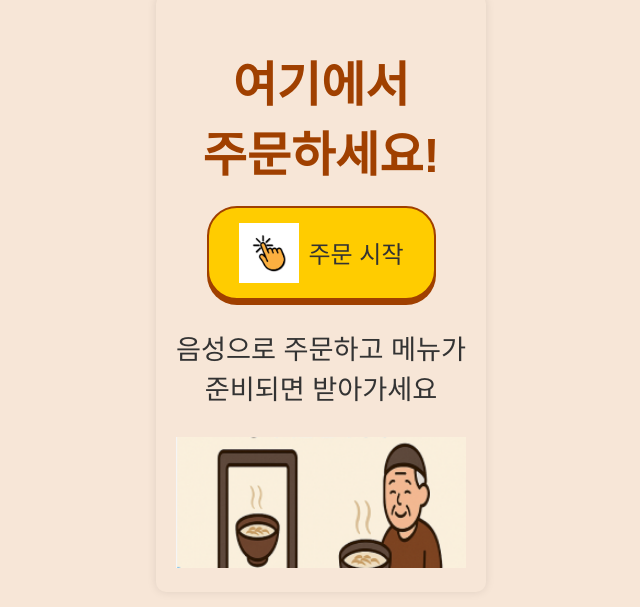
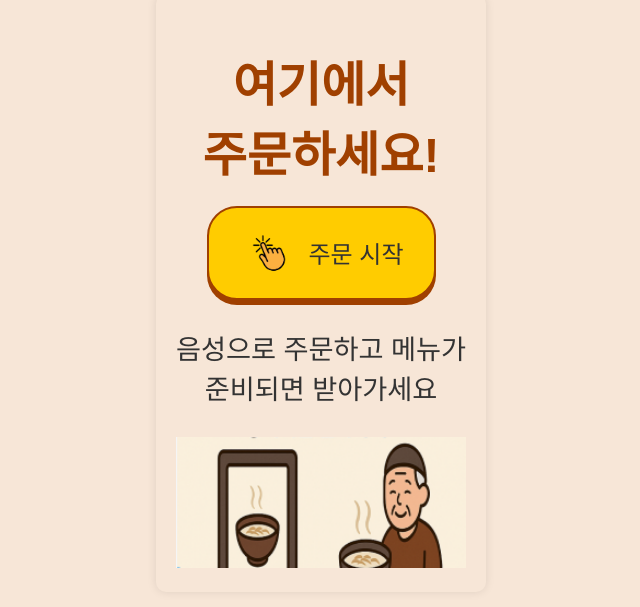
Before and after one commit to rkdanswn1143/MiniKiosk, a plain HTML site: page 미니프로젝트/index.html in a window 1280 px wide. Shown: the part 107-714 px from the top of the page, without its empty margins (319-959 px from the left). Drawn offline with Linux system fonts and the light colour scheme.

Commit message:
손가락 사지 여백 제거

```diff
--- a/미니프로젝트/index.html
+++ b/미니프로젝트/index.html
@@ -10,7 +10,7 @@
     <div class="container">
         <h1>여기에서<br>주문하세요!</h1>
         <button class="order-button">
-            <img src="hand.avif" alt="cursor hand" class="hand">
+            <img src="hand-Photoroom.png" alt="cursor hand" class="hand">
             주문 시작
         </button>
         <p class="description">음성으로 주문하고 메뉴가<br>준비되면 받아가세요</p>
```
Also changed, not shown: 미니프로젝트/hand-Photoroom.png (added), 미니프로젝트/hand.avif (deleted).
